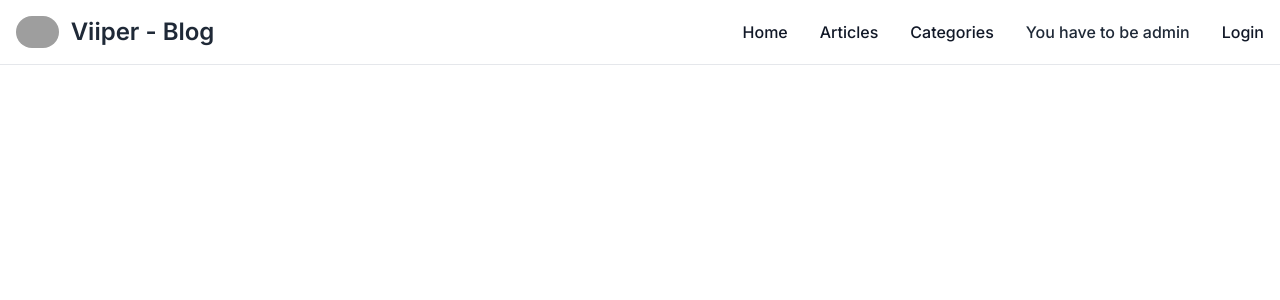
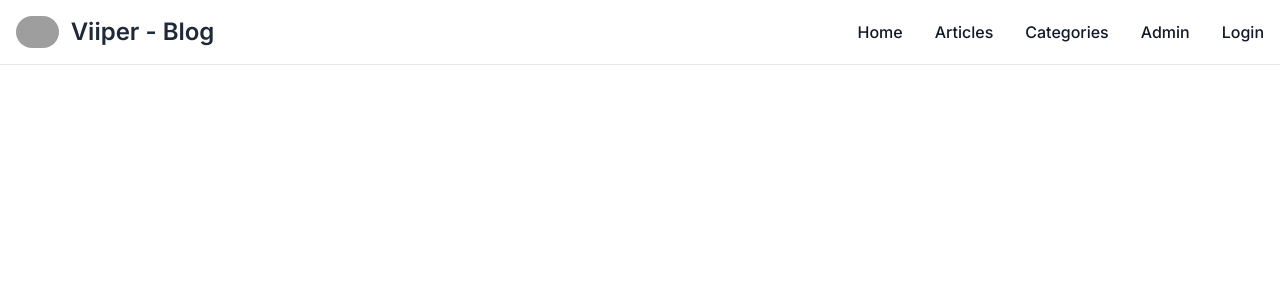
Before and after one commit to ItsMeViipeR/blog.viiper.fr, a Next.js app: page / in a window 1280 px wide. Shown: the top 300 px of the page. Built offline with nearby package versions, Linux system fonts and the light colour scheme; no server answers; grey boxes are pictures that could not be loaded.

Commit message:
refactor: :recycle: Remove "You have to be admin"

```diff
--- a/components/Navbar.tsx
+++ b/components/Navbar.tsx
@@ -88,18 +88,18 @@ export function Navbar() {
               </a>
             </li>
 
-            <li>
-              {session.data && isAdmin ? (
+            {session && isAdmin ? (
+              <li>
                 <a
                   href="/admin"
                   className="block py-2 px-3 text-gray-900 rounded hover:bg-gray-100 md:hover:bg-transparent md:hover:text-blue-700 md:p-0 dark:text-white md:dark:hover:text-blue-500 dark:hover:bg-gray-700 dark:hover:text-white md:dark:hover:bg-transparent dark:border-gray-700 transition-colors duration-100"
                 >
                   Admin
                 </a>
-              ) : (
-                <>You have to be admin</>
-              )}
-            </li>
+              </li>
+            ) : (
+              <></>
+            )}
             <li>{session.data ? <LogoutButton /> : <LoginButton />}</li>
           </ul>
         </div>
```
